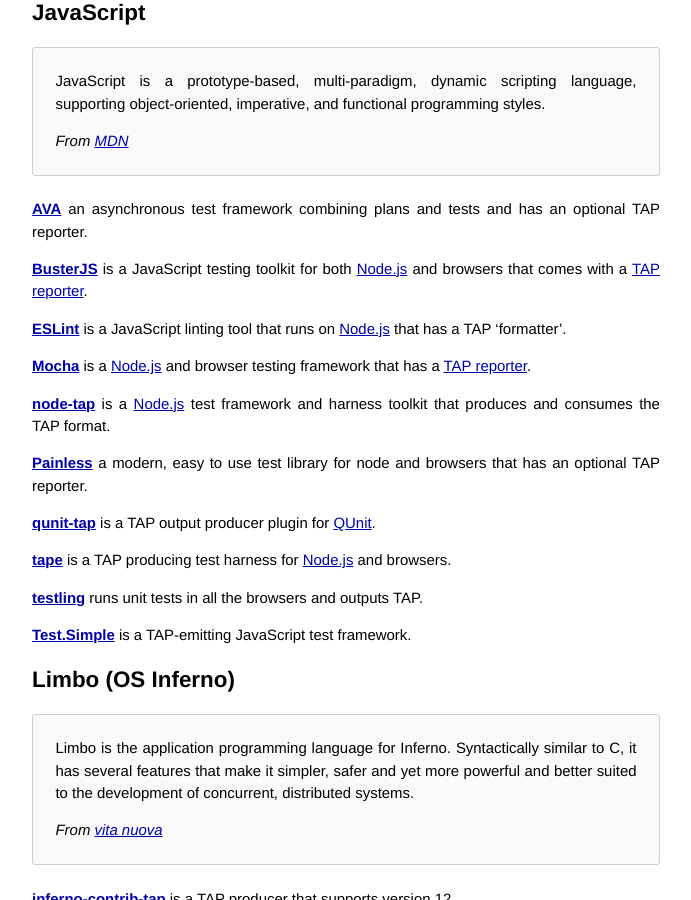
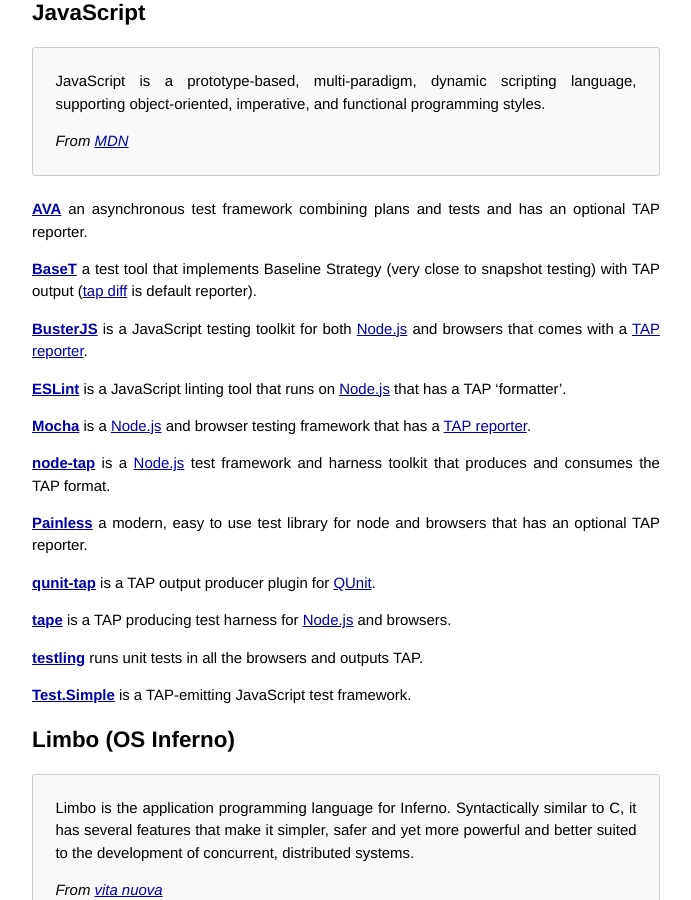
Before and after one commit to TestAnything/testanything.github.io, a Jekyll site: the page built from producers.md, in a window 1280 px wide and 900 px high, scrolled down 4860 px. Shown: the whole window, without its empty margins (294-985 px from the left). Built offline with Jekyll 4.4.1, drawn with Linux system fonts in a browser that asks for light colours.

Commit message:
Adding BaseT to JS producers list

```diff
--- a/producers.md
+++ b/producers.md
@@ -267,6 +267,8 @@
 
 **[AVA](https://github.com/sindresorhus/ava)** an asynchronous test framework
 combining plans and tests and has an optional TAP reporter.
+
+**[BaseT](https://github.com/Igmat/baset)** a test tool that implements Baseline Strategy (very close to snapshot testing) with TAP output ([tap diff](https://github.com/axross/tap-diff) is default reporter).
 
 **[BusterJS](http://busterjs.org)** is a JavaScript testing toolkit for
 both [Node.js][node] and browsers that comes with a
```
